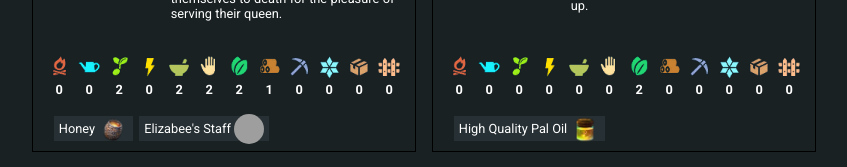
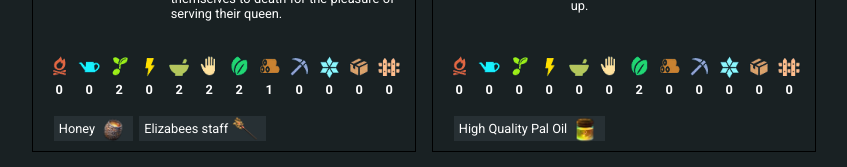
Before and after one commit to SquaredCub/palfinder, a React (Vite) app: page / in a window 1280 px wide. Shown: the part 10500-10667 px from the top of the page, without its empty margins (178-1025 px from the left). Built offline with nearby package versions, Linux system fonts and the light colour scheme; grey boxes are pictures that could not be loaded.

Commit message:
added missing image

```diff
--- a/src/App.tsx
+++ b/src/App.tsx
@@ -8,7 +8,6 @@ const suitabilites: SuitabilitiesEnum[] = enum2array(SuitabilitiesEnum, true);
 
 const App = () => {
   const { handleSliderChange, suitabilityFilters } = useSuitabilityFilters();
-  // const { handle };
 
   const pals = allPals.filter((p) => {
     // Retirer les pals qui n'ont pas les propriété suitability equal or above values[s]
--- a/src/PalCard.tsx
+++ b/src/PalCard.tsx
@@ -48,7 +48,7 @@ const PalCard: React.FC<IPalCardProps> = ({ pal }) => {
       </div>
       <div className="drops">
         {drops.map((d) => (
-          <div>
+          <div key={d + key}>
             <span>{d}</span>
             <img
               src={`/palfinder/images/items/${
@@ -58,7 +58,6 @@ const PalCard: React.FC<IPalCardProps> = ({ pal }) => {
               }.png`}
               width="30px"
               height="30px"
-              key={d + key}
               title={d}
             />
           </div>
--- a/src/pals.ts
+++ b/src/pals.ts
@@ -1415,7 +1415,7 @@ export const pals: IPal[] = [
         level: 2,
       },
     ],
-    drops: ["Honey", "Elizabee's Staff"],
+    drops: ["Honey", "Elizabees staff"],
     aura: {
       name: "Queen Bee Command",
       description:
```
Also changed, not shown: public/images/items/elizabees_staff.png (added).
